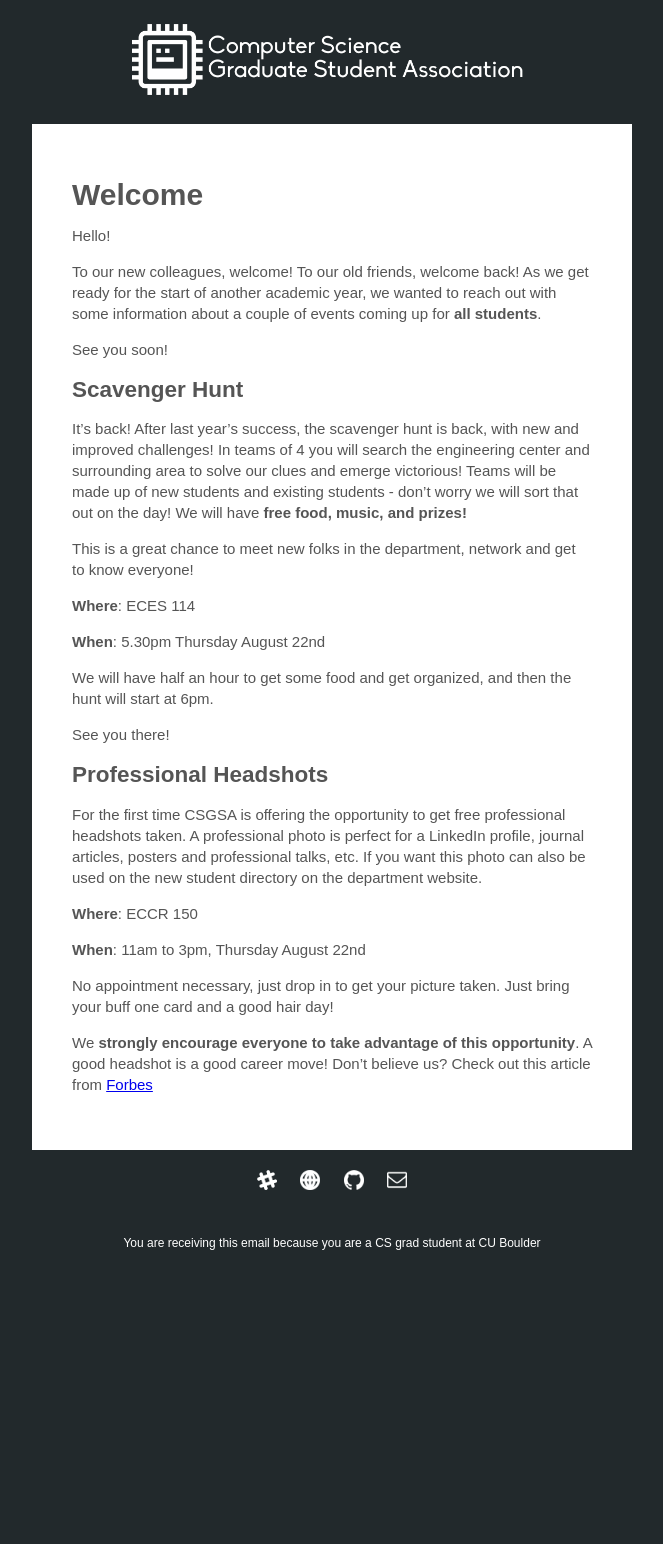
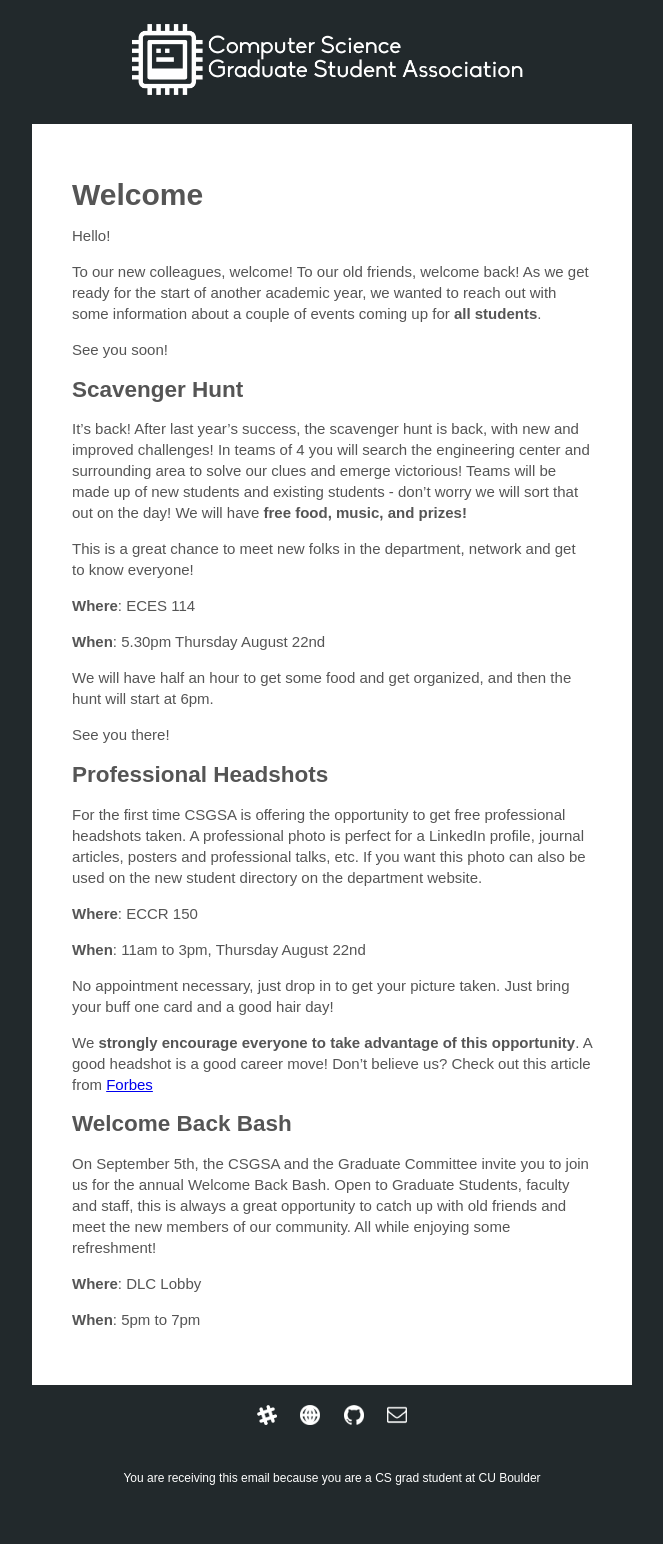
Before and after one commit to casassg/events-landing, a Jekyll site: the page built from _newsletters/2019-08-13-Fall-2019.md, in a window 1280 px wide. Shown: the whole page, without its empty margins (308-971 px from the left). Built offline with Jekyll 4.4.1, drawn with Linux system fonts in a browser that asks for light colours; before the commit the page ends 1308 px from its top, so only the background shows below that.

Commit message:
Update 2019-08-13-Fall-2019.md

```diff
--- a/_newsletters/2019-08-13-Fall-2019.md
+++ b/_newsletters/2019-08-13-Fall-2019.md
@@ -34,3 +34,10 @@ For the first time CSGSA is offering the opportunity to get free professional he
 No appointment necessary, just drop in to get your picture taken. Just bring your buff one card and a good hair day!
 
 We **strongly encourage everyone to take advantage of this opportunity**. A good headshot is a good career move! Don't believe us? Check out this article from [Forbes](https://www.forbes.com/sites/williamarruda/2018/09/05/the-best-linkedin-headshots-and-how-to-create-yours/#690dde06d2fa)
+
+## Welcome Back Bash
+On September 5th, the CSGSA and the Graduate Committee invite you to join us for the annual Welcome Back Bash. Open to Graduate Students, faculty and staff, this is always a great opportunity to catch up with old friends and meet the new members of our community. All while enjoying some refreshment!
+
+**Where**: DLC Lobby
+
+**When**: 5pm to 7pm
```
